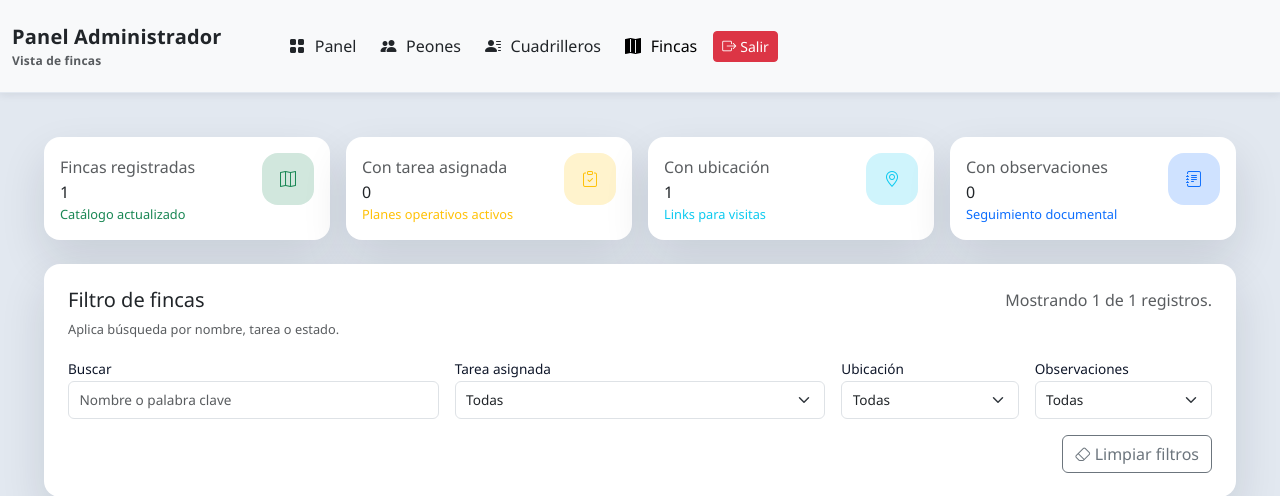
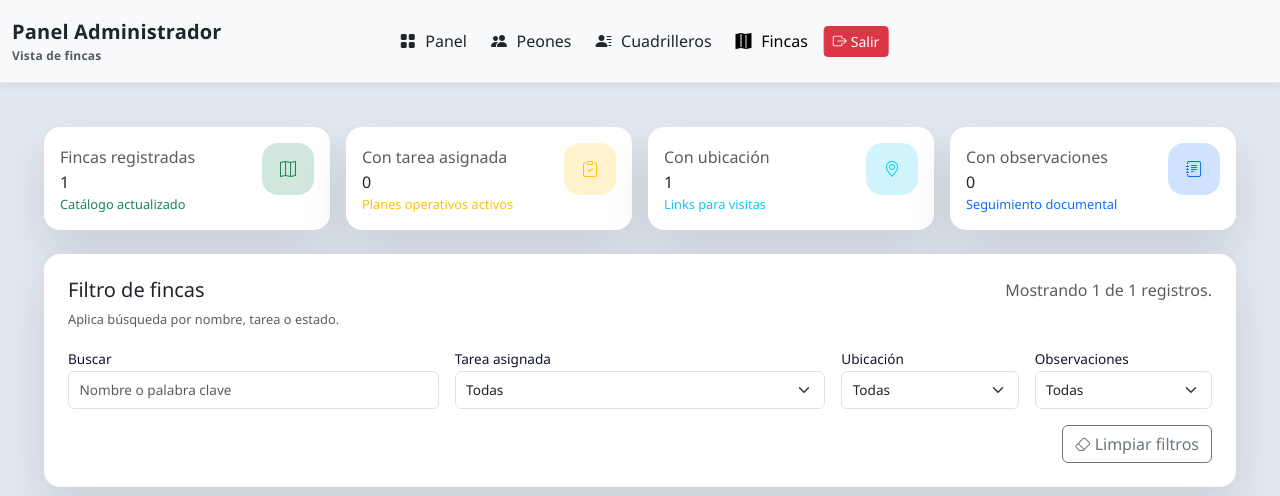
Before and after one commit to Maxi-Max10/estate, a PHP site: page /fincas-admin.php in a window 1280 px wide. Shown: the top 496 px of the page. Run offline with PHP 8.4, Linux system fonts and the light colour scheme; a user stored in the database is signed in; data comes from the database, SQL or seed files in the repository; some libraries are stand-ins or nearby versions.

Commit message:
feat: Ajustar la posición de la barra de navegación en pantallas grandes para mejorar la alineación

```diff
--- a/assets/css/admin.css
+++ b/assets/css/admin.css
@@ -234,6 +234,10 @@ body {
 }
 
 @media (min-width: 992px) {
+    .admin-navbar .container-fluid {
+        position: relative;
+    }
+
     .admin-navbar .navbar-nav {
         flex-direction: row;
         align-items: center;
@@ -241,6 +245,13 @@ body {
 
     .admin-navbar .d-lg-flex {
         display: flex !important;
+    }
+
+    .admin-navbar-right {
+        position: absolute;
+        left: 50%;
+        transform: translateX(-50%);
+        width: auto;
     }
 }
 
```
